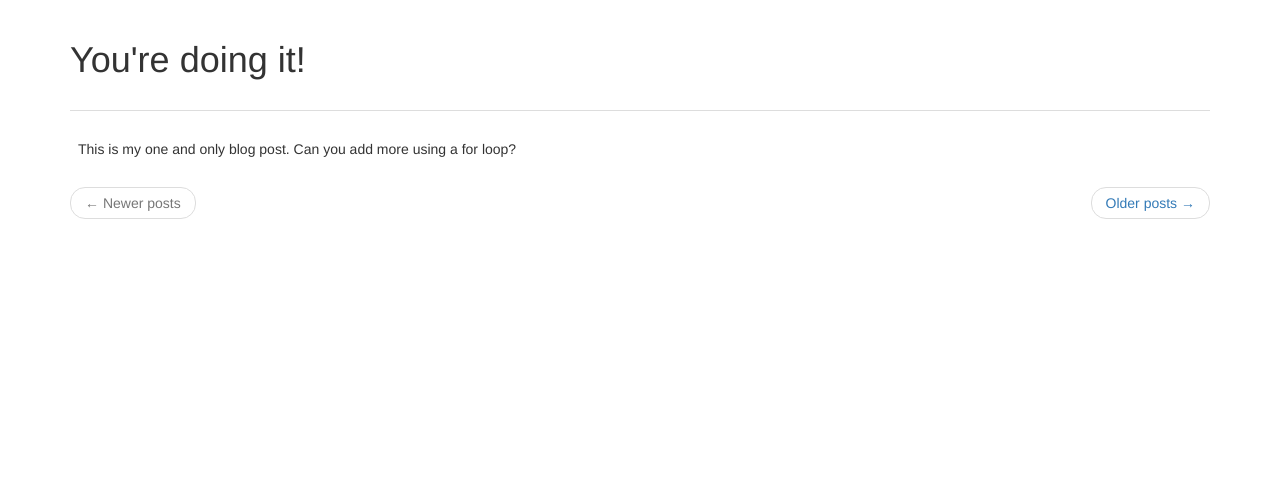
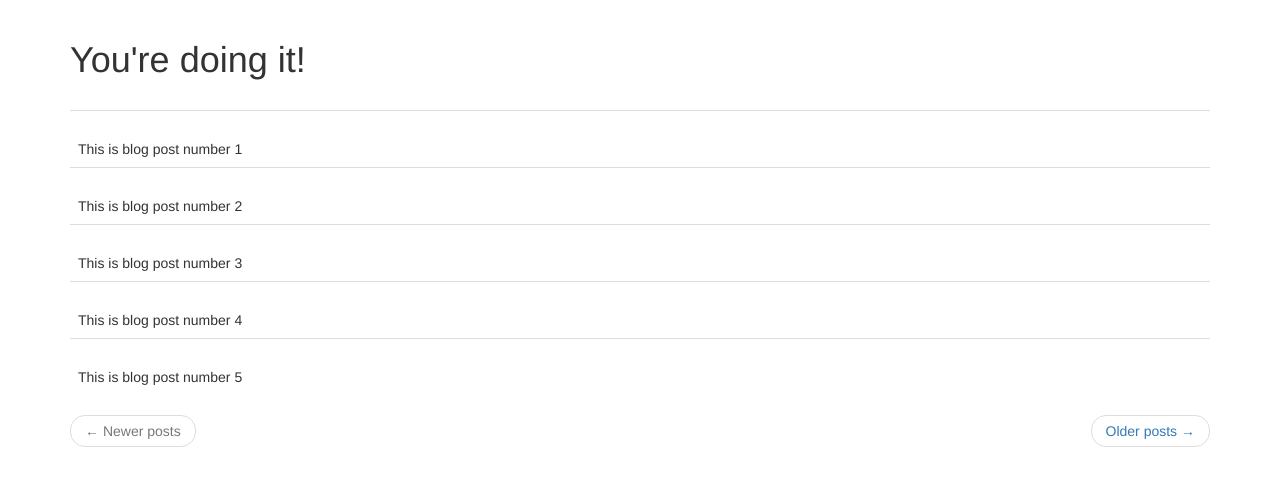
Before and after one commit to emingenc/microblog-task, a Flask app: template app/templates/index.html in a window 1280 px wide. Shown: the part 52-538 px from the top of the page. Run offline with Flask 2, Linux system fonts and the light colour scheme; the template is opened without the code that fills it: most values are stand-ins (such as "Sample title", 1, 10 or a date in 2020); some libraries are stand-ins or nearby versions.

Commit message:
add: loop for blog posts

```diff
--- a/app/templates/index.html
+++ b/app/templates/index.html
@@ -4,12 +4,14 @@
     <h1>You're doing it!</h1>
     <br>
     <table class="table table-hover">
+        {% for i in range(5) %}
         <tr>
             <td>
                 <br>
-                <span id="post1">This is my one and only blog post. Can you add more using a for loop?</span>
+                <span id="post{{ i }}">{{ _('This is blog post number {}').format(i+1) }}</span>
             </td>
         </tr>
+        {% endfor %}
     </table>
     <nav aria-label="...">
         <ul class="pager">
```
